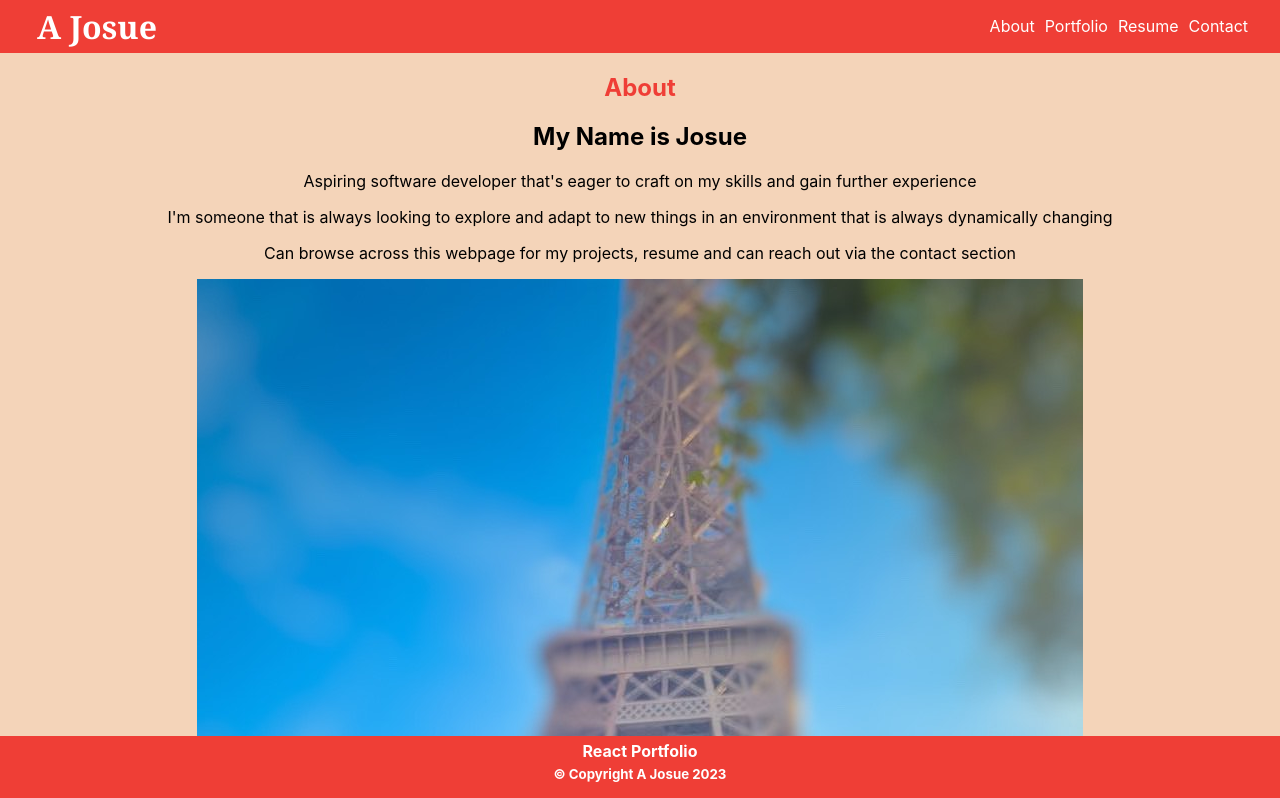
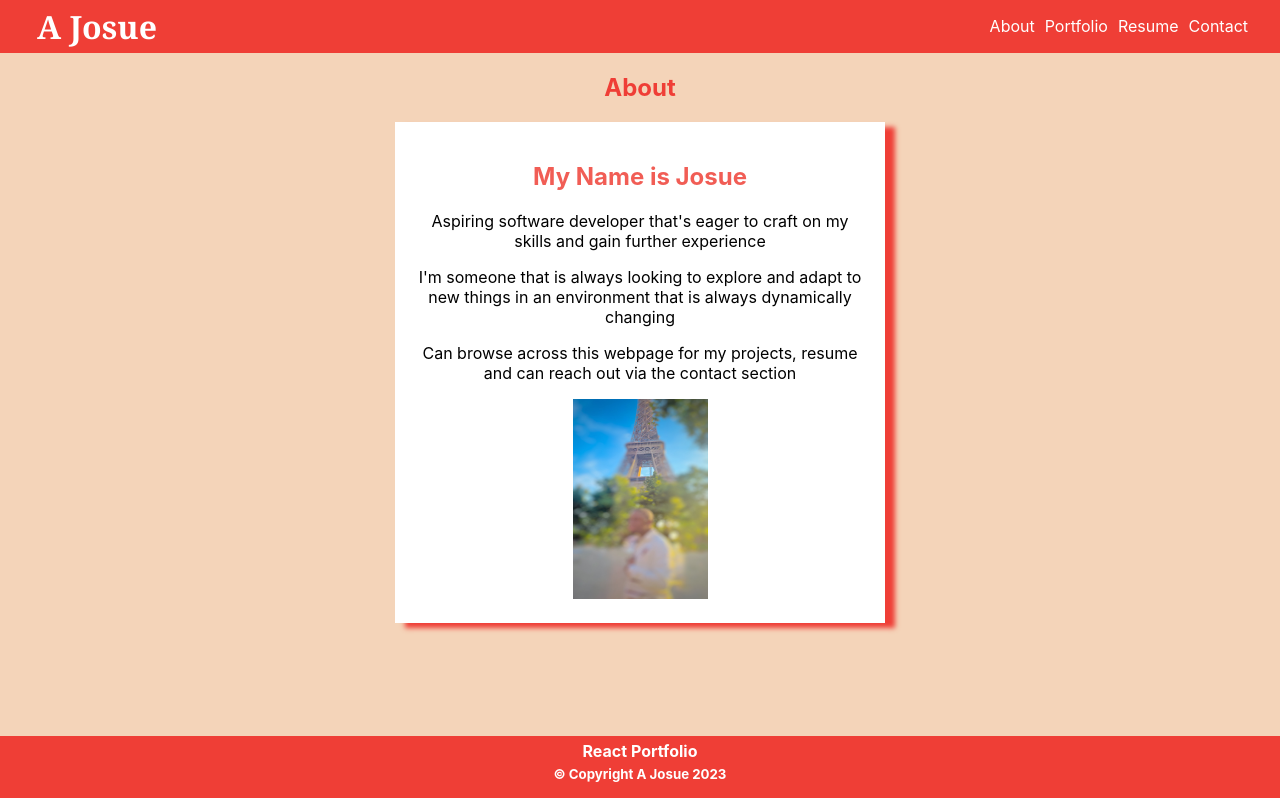
Before and after one commit to AJosueBN/react-portfolio, a React (Create React App) app: page / in a window 1280 px wide. Shown: the top 798 px of the page. Built offline with nearby package versions, Linux system fonts and the light colour scheme.

Commit message:
Editied about me page with a container/image

```diff
--- a/src/pages/About/index.js
+++ b/src/pages/About/index.js
@@ -6,6 +6,7 @@ function About() {
     return (
         <section className='about'>
         <h1>About</h1>
+        <div className="about-container">
         <h2>My Name is Josue</h2>
       <div class="summary">
         <p>Aspiring software developer that's eager to craft on my skills and gain further experience</p>
@@ -13,6 +14,7 @@ function About() {
         <p>Can browse across this webpage for my projects, resume and can reach out via the contact section</p>
       </div>
         <img src={Image} alt="personal image" />
+        </div>
         </section>
     )
 }
--- a/src/pages/About/style.css
+++ b/src/pages/About/style.css
@@ -2,3 +2,22 @@
     color: #EF3E36;
 
 }
+
+.about h2 {
+    color: #F15D55
+}
+
+.about-container {
+    background-color: #ffffff;
+    padding: 20px;
+    margin: 20px auto;
+    max-width: 450px;
+    max-height: 500px;
+    box-shadow: 10px 5px 5px #EF3E36;
+}
+
+.about img {
+    max-width: 500px;
+    max-height: 200px;
+    width: 30%
+}
```
